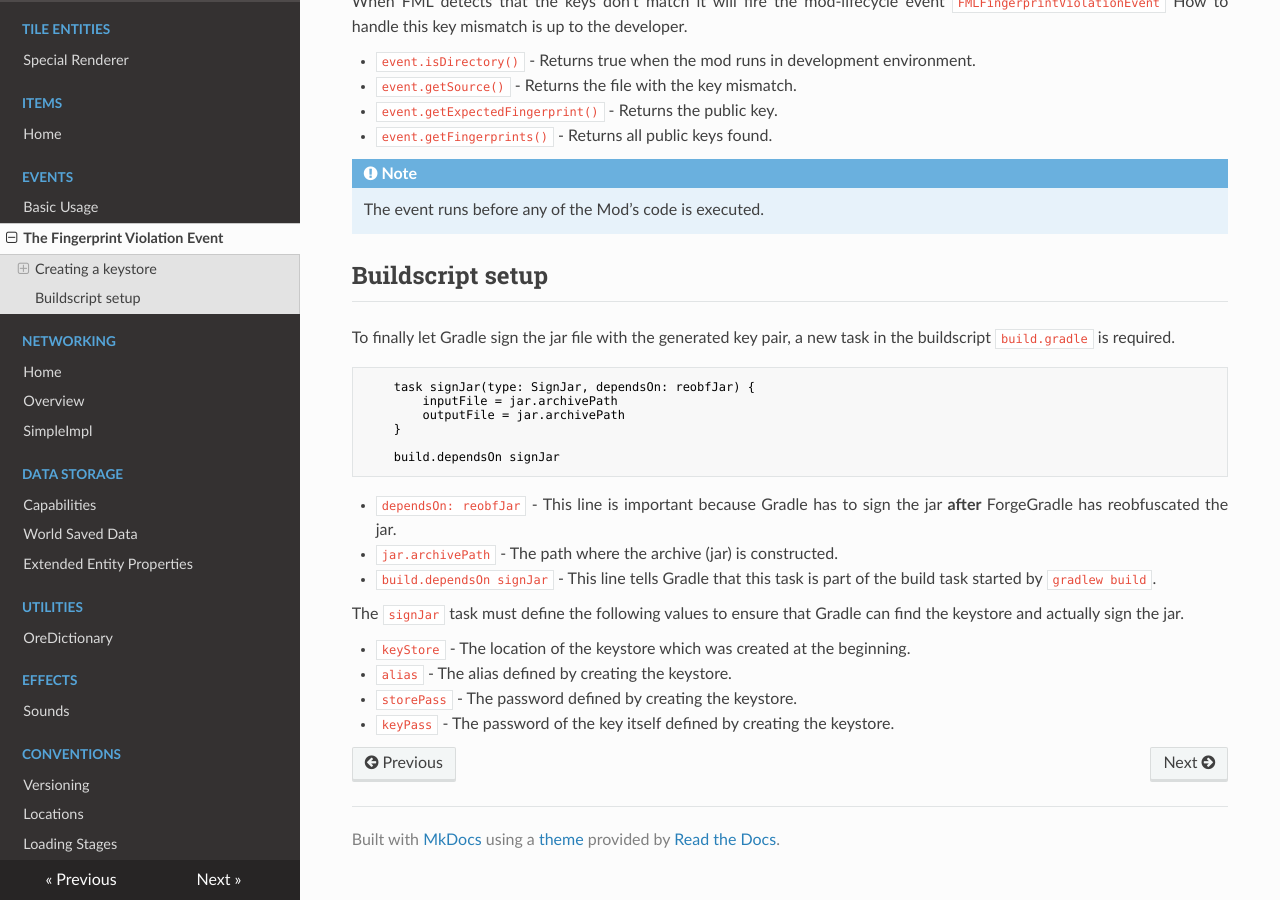
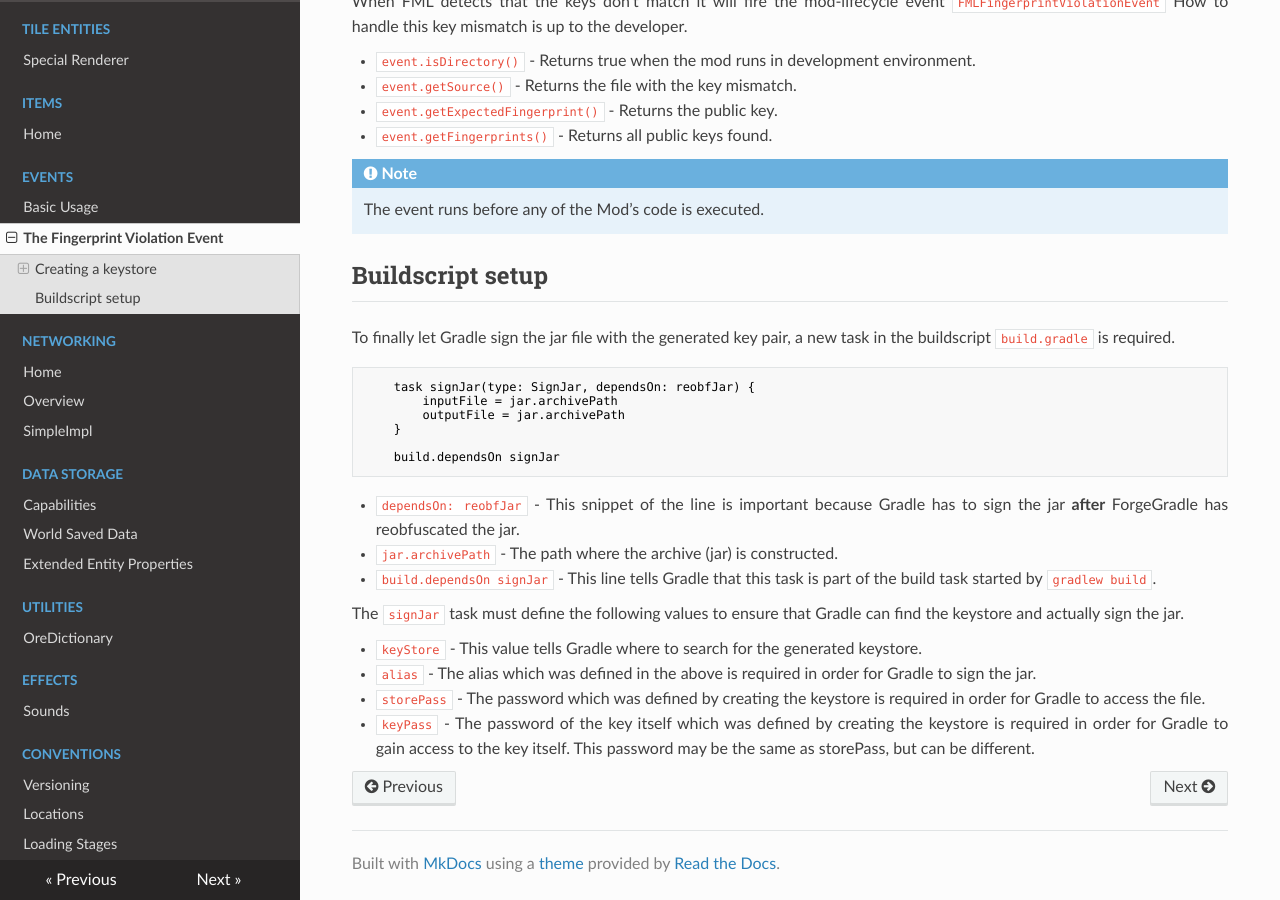
Before and after one commit to MinecraftForge/Documentation, an MkDocs documentation site: the page built from docs/events/jarsigning.md, in a window 1280 px wide and 900 px high, scrolled down 1003 px. Built offline with MkDocs 1.6.1, drawn with Linux system fonts in a browser that asks for light colours; nearby versions of some CDN libraries; old or Windows-style settings are respelled for this version of MkDocs.

Commit message:
more improvements and suggestions

````diff
--- a/docs/events/jarsigning.md
+++ b/docs/events/jarsigning.md
@@ -61,13 +61,13 @@ buildscript `build.gradle` is required.
     build.dependsOn signJar
 ```
 
-- `dependsOn: reobfJar` - This line is important because Gradle has to sign the jar **after** ForgeGradle has reobfuscated the jar.
+- `dependsOn: reobfJar` - This snippet of the line is important because Gradle has to sign the jar **after** ForgeGradle has reobfuscated the jar.
 - `jar.archivePath` - The path where the archive (jar) is constructed.
 - `build.dependsOn signJar` - This line tells Gradle that this task is part of the build task started by `gradlew build`.
 
 The `signJar` task must define the following values to ensure that Gradle can find the keystore and actually sign the jar.
 
-- `keyStore` - The location of the keystore which was created at the beginning.
-- `alias` - The alias defined by creating the keystore.
-- `storePass` - The password defined by creating the keystore.
-- `keyPass` - The password of the key itself defined by creating the keystore.
+- `keyStore` - This value tells Gradle where to search for the generated keystore.
+- `alias` - The alias which was defined in the above is required in order for Gradle to sign the jar.
+- `storePass` - The password which was defined by creating the keystore is required in order for Gradle to access the file.
+- `keyPass` - The password of the key itself which was defined by creating the keystore is required in order for Gradle to gain access to the key itself. This password may be the same as storePass, but can be different.
````
